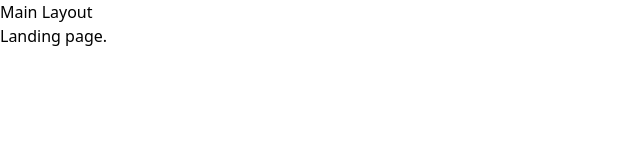
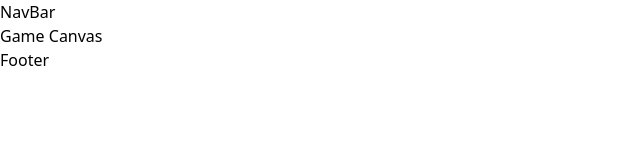
Before and after one commit to hatohui/FCJ_Proposal_Front, a React (Vite) app: page / in a window 1280 px wide. Shown: the top 160 px of the page, without its empty margins (0-640 px from the left). Built offline with nearby package versions, Linux system fonts and the light colour scheme.

Commit message:
feat: implement MainLayout with NavBar and GameCanvas components

```diff
--- /dev/null
+++ b/src/components/GameCanvas.tsx
@@ -0,0 +1,11 @@
+import React from 'react'
+
+const GameCanvas = (): React.ReactElement => {
+	return (
+		<div>
+			<div>Game Canvas</div>
+		</div>
+	)
+}
+
+export default GameCanvas
--- /dev/null
+++ b/src/components/NavBar.tsx
@@ -0,0 +1,7 @@
+import React from 'react'
+
+const NavBar = (): React.ReactElement => {
+	return <div>NavBar</div>
+}
+
+export default NavBar
--- a/src/pages/layout.tsx
+++ b/src/pages/layout.tsx
@@ -1,4 +1,5 @@
 import React from 'react'
+import NavBar from '../components/NavBar'
 
 const MainLayout = ({
 	children,
@@ -7,8 +8,9 @@ const MainLayout = ({
 }): React.ReactNode => {
 	return (
 		<div>
-			<div>Main Layout</div>
+			<NavBar />
 			<div>{children}</div>
+			<div>Footer</div>
 		</div>
 	)
 }
--- a/src/pages/page.tsx
+++ b/src/pages/page.tsx
@@ -1,7 +1,8 @@
 import React from 'react'
+import GameCanvas from '../components/GameCanvas'
 
 const LandingPage = (): React.JSX.Element => {
-	return <div>Landing page.</div>
+	return <GameCanvas />
 }
 
 export default LandingPage
```
